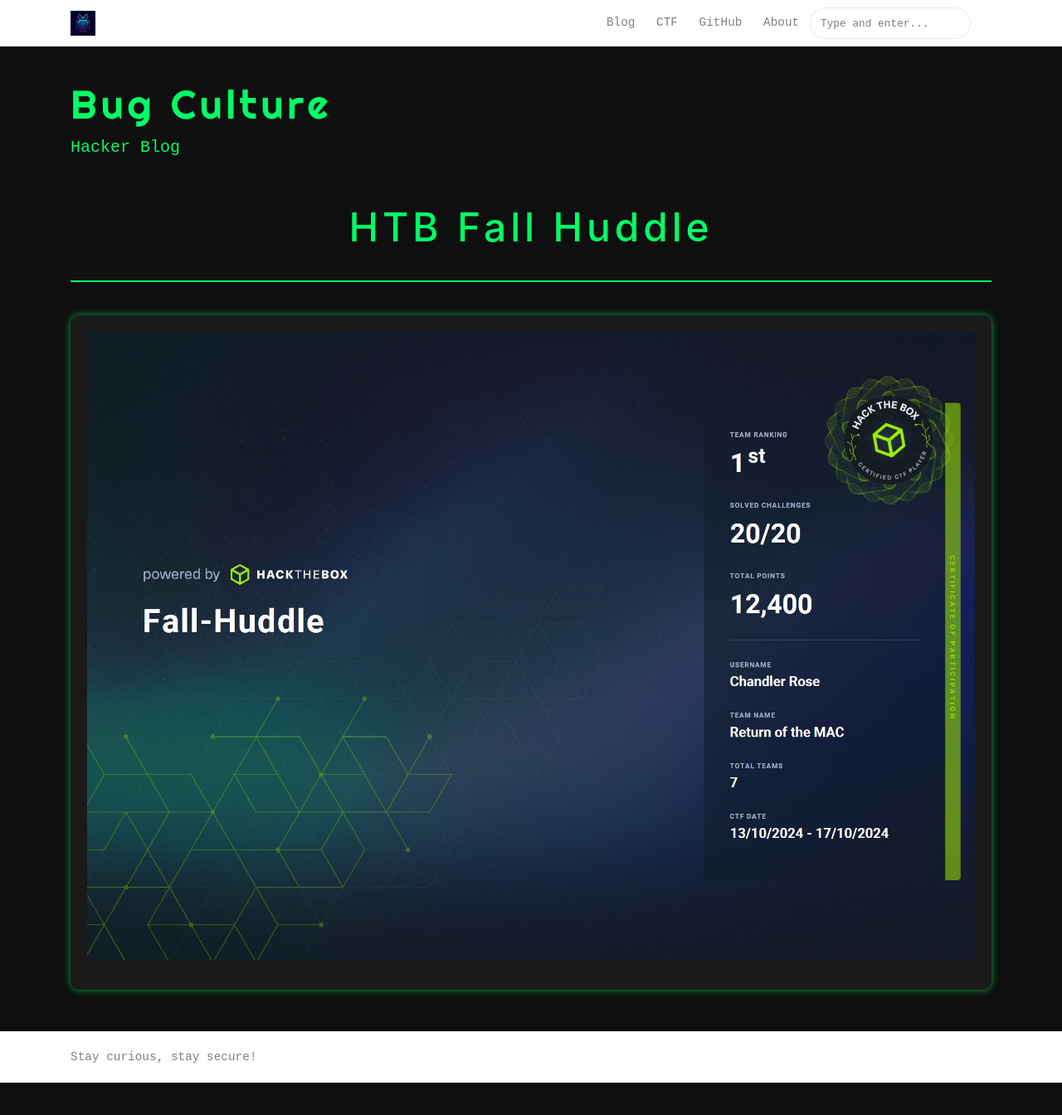
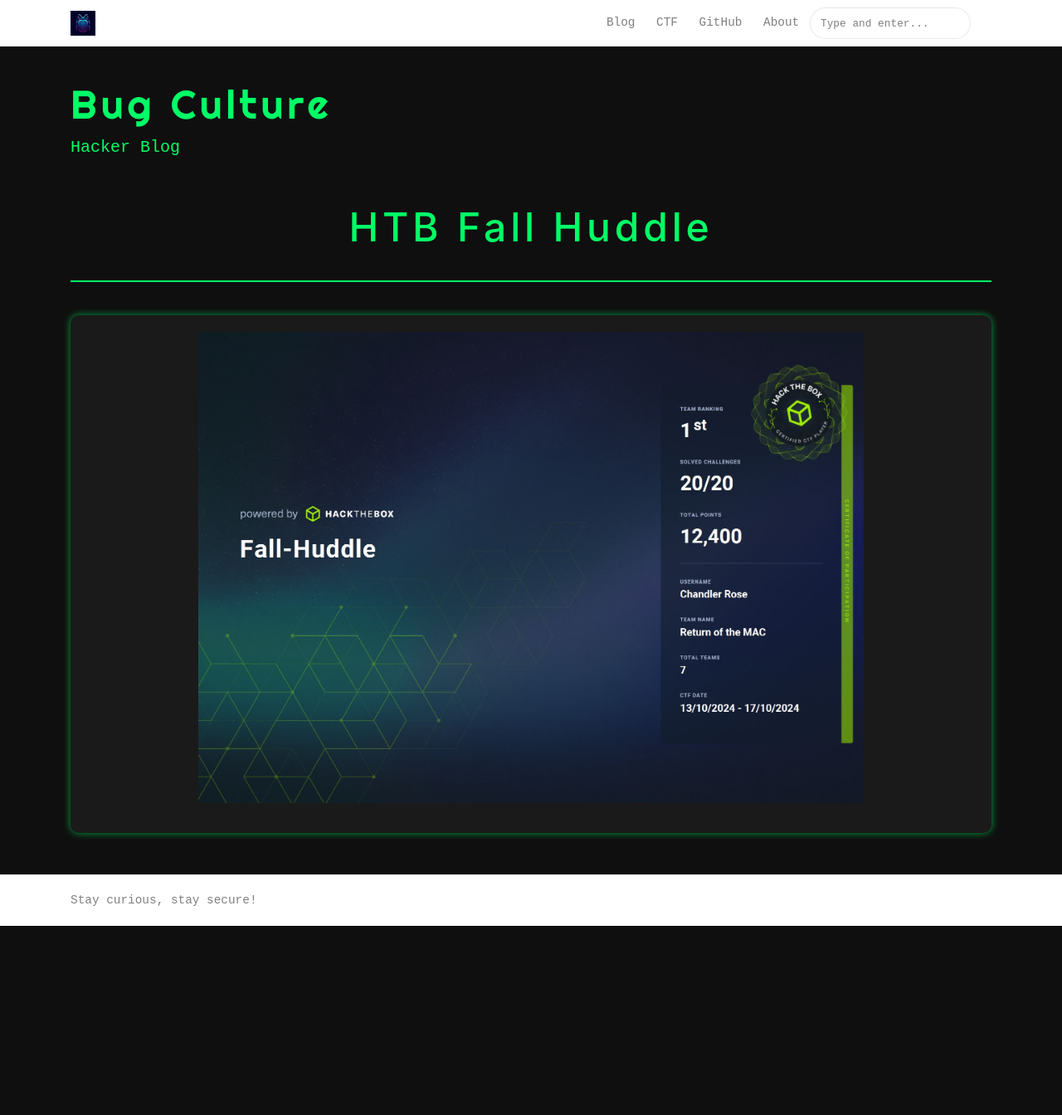
Before and after one commit to Turbul3nce/Turbul3nce.github.io, a Jekyll site: the page built from _pages/certificates/fall_huddle.md, in a window 1280 px wide and 1367 px high. Shown: the top 1344 px of the window at 83% size. Built offline with Jekyll 4.4.1, drawn with Linux system fonts in a browser that asks for light colours; nearby versions of some CDN libraries.

Commit message:
Update fall_huddle.md

```diff
--- a/_pages/certificates/fall_huddle.md
+++ b/_pages/certificates/fall_huddle.md
@@ -5,5 +5,5 @@ permalink: /certificates/fall-huddle
 comments: false
 ---
 <p align="center">
-  <img src="/assets/images/fall-huddle.JPG" title="Fall Huddle" width="100%" />
+  <img src="/assets/images/fall-huddle.JPG" title="Fall Huddle" width="75%" />
 </p>
```
